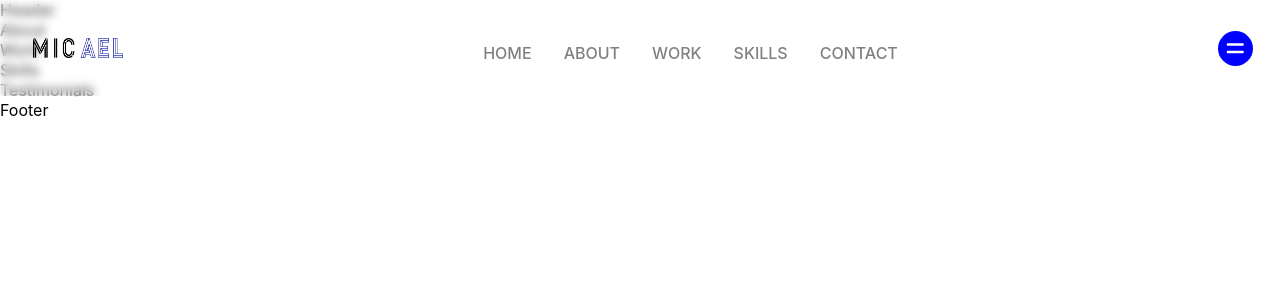
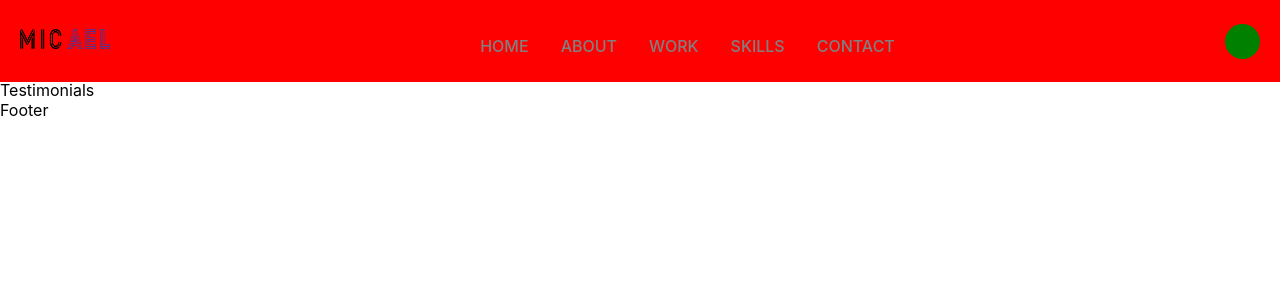
Before and after one commit to JerDamb/modern-portfolio-react, a React (Create React App) app: page / in a window 1280 px wide. Shown: the top 300 px of the page. Built offline with nearby package versions, Linux system fonts and the light colour scheme.

Commit message:
modification of navba WIP

```diff
--- a/src/App.css
+++ b/src/App.css
@@ -1,3 +1,7 @@
+*{
+  box-sizing: border-box;
+}
+
 .app {
   background-color: var(--primary-color);
   font-family: var(--font-base);
--- a/src/components/NavBar/NavBar.jsx
+++ b/src/components/NavBar/NavBar.jsx
@@ -7,43 +7,26 @@ import { images } from '../../constants'
 
 const NavBar = () => {
 
-  const [toggle, setToggle] = useState(false)
+  const [toggle, setToggle] = useState(false);
+
   return (
-    <>
     <nav className="app__navbar">
       <div className="app__navbar-logo">
         <img src={images.logo} alt="logo" />
       </div>
       <ul className="app__navbar-links">
         {['home', 'about', 'work', 'skills', 'contact'].map((item) => (
-            <li className='app__flex p-text' key={`link-${item}`}>
+          <li className="app__flex p-text" key={`link-${item}`}>
             <div />
             <a href={`#${item}`}>{item}</a>
           </li>
         ))}
       </ul>
+
       <div className="app__navbar-menu">
-            <HiMenuAlt4 onClick={() => setToggle(true)} />
-            {
-              toggle && (
-                <motion.div
-                whileInView={{ x:[300, 0] }}
-                transition={{ duration: 0.85, ease:'easeout'}}>
-                  <HiX onClick={() => setToggle(false)} />
-                  <ul className="app__navbar-links">
-                    {['home', 'about', 'work', 'skills', 'contact'].map((item) => (
-                    <li key={item}>
-                      <a href={`#${item}`} onClick={() => setToggle(false)} >{item}</a>
-                    </li>
-                  ))}
-                  </ul>
-                </motion.div>
-              )
-            }
       </div>
     </nav>
-    </>
-  )
+  );
 }
 
 export default NavBar
--- a/src/components/NavBar/NavBar.scss
+++ b/src/components/NavBar/NavBar.scss
@@ -1,29 +1,23 @@
 .app__navbar {
-  width: 100%;
-
+  width: 100vw;
   display: flex;
   justify-content: space-between;
   align-items: center;
-
-  padding: 1rem 2rem;
-  background: rgba(255, 255, 255, 0.25);
-  // box-shadow: 0 8px 32px 0 rgba( 31, 38, 135, 0.37 );
-  backdrop-filter: blur(4px);
-  -webkit-backdrop-filter: blur(4px);
-  border: 1px solid rgba(255, 255, 255, 0.18);
+  background-color: red;
+  padding: 10px 20px;
+  // background: rgba(255, 255, 255, 0.25);
+  // backdrop-filter: blur(4px);
+  // -webkit-backdrop-filter: blur(4px);
+  // border: 1px solid rgba(255, 255, 255, 0.18);
   position: fixed;
   z-index: 2;
 
   .app__navbar-logo {
-    display: flex;
-    justify-content: flex-start;
-    align-items: center;
-
     img {
       width: 90px;
       height: 20px;
 
-      @media screen and (width: 2000px) {
+      @media screen and (min-width: 2000px) {
         width: 180px;
         height: 40px;
       }
@@ -51,32 +45,30 @@
       }
 
       a {
-        color: grey;
+        color: gray;
         text-decoration: none;
+        flex-direction: column;
         text-transform: uppercase;
         font-weight: 500;
-        transition: all 0.3 ease-in-out;
+        transition: all 0.3s ease-in-out;
 
         &:hover {
-          color: blue;
+          color: green;
         }
       }
 
       &:hover {
         div {
-          background: pink;
+          background: red;
         }
+      }
+      @media screen and (max-width: 900px) {
+        display: none;
       }
     }
   }
 
-  @media screen and (max-width: 900px) {
-    display: none;
-  }
-}
-
   .app__navbar-menu {
-  margin-right: 60px;
     width: 35px;
     height: 35px;
     border-radius: 50%;
@@ -84,7 +76,7 @@
     display: flex;
     justify-content: center;
     align-items: center;
-  background-color: blue;
+    background-color: green;
     cursor: pointer;
 
     svg {
@@ -92,23 +84,96 @@
       height: 70%;
       color: white;
     }
-
-  div {
-    position: fixed;
-    top: 0;
-    bottom: 0;
-    right: 0;
-    z-index: 5;
-    padding: 1rem;
-    width: 80%;
-    height: 100vh;
-    display: flex;
-    justify-content: flex-end;
-    align-items: flex-end;
-    flex-direction: column;
-    background: url(../../assets/bgWhite.png);
-    background-color: white;
-    background-size: cover;
-    background-repeat: repeat;
   }
 }
+
+//   .app__navbar-menu {
+//     width: 35px;
+//     height: 35px;
+//     border-radius: 50%;
+//     position: relative;
+
+//     display: flex;
+//     justify-content: center;
+//     align-items: center;
+//     background-color: blue;
+
+//     svg {
+//       width: 70%;
+//       height: 70%;
+//       color: white;
+//     }
+
+//     // div {
+//     //   position: fixed;
+//     //   top: 0;
+//     //   bottom: 0;
+//     //   right: 0;
+//     //   z-index: 5;
+
+//     //   padding: 1rem;
+
+//     //   width: 80%;
+//     //   height: 100vh;
+
+//     //   display: flex;
+//     //   justify-content: flex-end;
+//     //   align-items: flex-end;
+//     //   flex-direction: column;
+
+//     //   background: url("../../assets/bgWhite.png");
+//     //   background-color: white;
+//     //   background-size: cover;
+//     //   background-repeat: repeat;
+
+//     //   /* top box shadow */
+//     //   box-shadow: 0px 0px 20px rgba(168, 168, 168, 0.15);
+
+//     //   svg {
+//     //     width: 35px;
+//     //     height: 35px;
+//     //     color: blue;
+//     //     margin: 0.5rem 1rem;
+//     //   }
+
+//     //   ul {
+//     //     list-style: none;
+//     //     margin: 0;
+//     //     padding: 0;
+//     //     height: 100%;
+//     //     width: 100%;
+
+//     //     display: flex;
+//     //     justify-content: flex-start;
+//     //     align-items: flex-start;
+//     //     flex-direction: column;
+
+//     //     li {
+//     //       margin: 1rem;
+
+//     //       a {
+//     //         color: gray;
+//     //         text-decoration: none;
+//     //         font-size: 1rem;
+//     //         text-transform: uppercase;
+//     //         font-weight: 500;
+
+//     //         transition: all 0.3s ease-in-out;
+
+//     //         &:hover {
+//     //           color: pink;
+//     //         }
+//     //       }
+//     //     }
+//     //   }
+
+//     //   @media screen and (min-width: 900px) {
+//     //     display: none;
+//     //   }
+//     // }
+
+//     // @media screen and (min-width: 900px) {
+//     //   display: none;
+//     // }
+//   }
+// }
```
Lines whose indentation alone changed are shown as unchanged.
